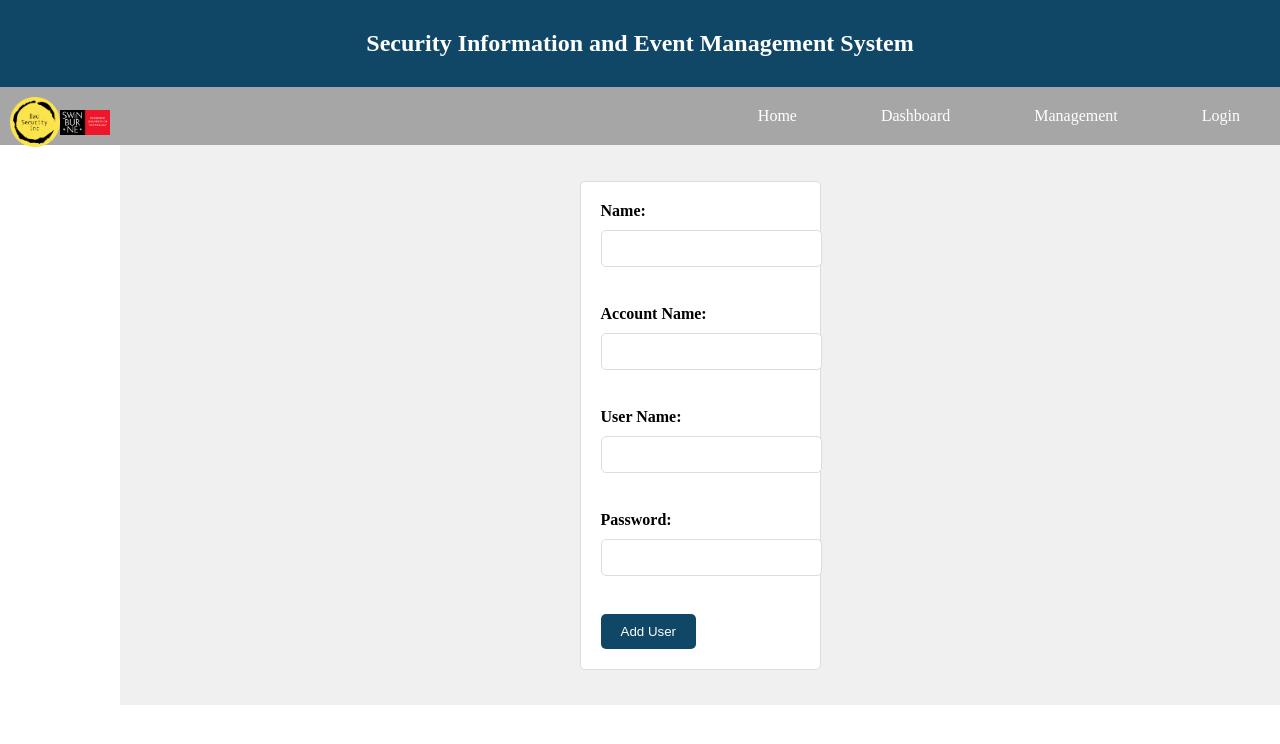
After one commit to TommyZ88/SSIEM, a Flask app: page /addUser in a window 1280 px wide. The commit adds this page. Shown: the top 744 px of the page. Run offline with Flask 2, Linux system fonts and the light colour scheme.

Commit message:
added addUser Page WIP, addUser CSS, Python Script for managment page

```diff
--- a/frontend/app.py
+++ b/frontend/app.py
@@ -1,30 +1,10 @@
-from flask import Flask, jsonify, render_template, url_for, redirect, flash, session
-from flask_wtf import FlaskForm
-from flask_bootstrap import Bootstrap
-from wtforms import StringField, PasswordField, BooleanField
-from wtforms.validators import InputRequired, Length
+from flask import Flask, jsonify, render_template
 from elasticsearch import Elasticsearch
-from flask_session import Session
-
+import plotly.express as px
 import plotly.io as pio
-
-from visualisations.alert_pie_chart import create_alert_pie_chart
-from visualisations.agent_info_table import create_agent_info_table
-from visualisations.auth_failure_bar_chart import create_auth_failure_bar_chart
-from visualisations.alerts_per_agent_line_chart import create_alerts_per_agent_line_chart
-from visualisations.bar_chart import create_bar_chart
-from visualisations.distribution_of_alert_severity_plot import create_distribution_of_alert_severity_plot
-from visualisations.event_logs_table import create_event_logs_table
-from data.login_data import authenticate_user
-
+from pandas import DataFrame
 
 app = Flask(__name__)
-app.config['SECRET_KEY'] = 'SecretKey'
-app.config['SECRET_KEY'] = 'SecretKey'
-app.config['SESSION_TYPE'] = 'filesystem'  # Use filesystem session
-app.config['SESSION_PERMANENT'] = False
-Session(app)
-Bootstrap(app)
 
 es = Elasticsearch(['elasticsearch:9200'], # ES Connection To elastic DB
                    use_ssl=True,
@@ -34,76 +14,89 @@ es = Elasticsearch(['elasticsearch:9200'], # ES Connection To elastic DB
 
 pio.renderers.default = 'browser'  # set the default renderer to browser
 
+@app.route('/') # Default Page link localhost:5000
+def hello_world():
+    return 'Hello, World!'
 
-class LoginForm(FlaskForm):
-    username = StringField('Username', validators=[InputRequired(), Length(min=4, max=15)])
-    password = StringField('Password', validators=[InputRequired(), Length(min=8, max=80)])
-    remember = BooleanField('Remember Me')
-
-#Home page
-@app.route('/home')
-def home():
-    return render_template('home.html')
-
-
-#Login Page
-@app.route('/login', methods=['GET', 'POST'])
-def login():
-    form = LoginForm()
-    if form.validate_on_submit():
-        username = form.username.data
-        password = form.password.data
-        if authenticate_user(es, username, password):
-            session['username'] = username
-            flash('Login successful.', 'success')
-            return redirect(url_for('dashboard'))
-        else:
-            flash('Invalid username or password', 'danger')
-    return render_template('login.html', form=form)
-
-
-@app.route('/test_es')
+@app.route('/test_es') # Elastic Search connection test Page
 def test_es_connection():
     try:
+        # This line will test the connection and return Elasticsearch info
         res = es.info()
         return jsonify(res)
     except Exception as e:
         return str(e)
 
-
-#Account management page
-@app.route('/management')
+@app.route('/management') #account management page /mangament
 def management():
     return render_template('management.html')
 
+@app.route('/addUser') #Adding user to accounts database /addUser
+def addUser():
+    return render_template("addUser.html")
 
 @app.route('/dashboard')
 def dashboard():
-    agent_table = create_agent_info_table(es)
-    alerts_per_agent = create_alerts_per_agent_line_chart(es)
-    alert_severity = create_alert_pie_chart(es)
-    auth_failure = create_auth_failure_bar_chart(es)
-    bar_chart_showing_hosts = create_bar_chart(es)
-    distribution_alert_severity = create_distribution_of_alert_severity_plot(es)
-    event_logs_table = create_event_logs_table(es)
-    return render_template('dashboard.html',
-                           agent_table=agent_table,
-                           alerts_per_agent=alerts_per_agent,
-                           alert_severity=alert_severity,
-                           auth_failure=auth_failure,
-                           bar_chart_showing_hosts = bar_chart_showing_hosts,
-                           distribution_alert_severity = distribution_alert_severity,
-                           event_logs_table = event_logs_table)
+    plot1 = create_alert_level_over_time_plot() # Query and create multiple plots here
+    agent_table = create_agent_info_table()  # Initiating the creation of the agent_table here
+    return render_template('dashboard.html', plot1=plot1, agent_table=agent_table)  # Render multiple templates with multiple plots
 
-#Dashboard page
+
 @app.route('/dashboard_data')
 def dashboard_data():
-    agent_table = create_agent_info_table(es)
-    alert_severity = create_alert_pie_chart(es)
-    event_logs_table = create_event_logs_table(es)
-    return jsonify(agent_table=agent_table,
-                   alert_severity=alert_severity,
-                   event_logs_table = event_logs_table)
+    plot1 = create_alert_level_over_time_plot()
+    agent_table = create_agent_info_table()
+    return jsonify(plot1=plot1.to_html(full_html=False), agent_table=agent_table)
+
+
+def create_alert_level_over_time_plot():
+    body = {
+        "size": 0,
+        "aggs": {
+            "alerts_over_time": {
+                "date_histogram": {"field": "@timestamp", "calendar_interval": "day"},
+                "aggs": {"avg_level": {"avg": {"field": "rule.level"}}}
+            }
+        }
+    }
+    res = es.search(index="wazuh-alerts-*", body=body)
+    buckets = res['aggregations']['alerts_over_time']['buckets']
+
+    dates = [bucket['key_as_string'] for bucket in buckets]
+    levels = [bucket['avg_level']['value'] for bucket in buckets]
+
+    fig = px.line(x=dates, y=levels, labels={'x': 'Date', 'y': 'Average Alert Level'})
+    fig.update_layout(title='Alert Level Over Time')
+    fig.update_xaxes(tick0=dates[0] if dates else "2023-09-01", dtick="86400000")  # 86400000 milliseconds per day
+
+    return fig.to_html(full_html=False)
+
+
+def create_agent_info_table():
+    body = {"size": 1000}  # adjust the size according to your needs
+    res = es.search(index="wazuh-monitoring-*", body=body)
+    agents = res['hits']['hits']
+    seen_agent_ids = set()  # Keep track of seen agent IDs
+
+    table_data = []
+    for agent in agents:
+        source = agent["_source"]
+        agent_id = source.get("id", "")
+
+        if agent_id in seen_agent_ids:
+            continue
+
+        name = source.get("name", "")
+        ip = source.get("ip", "")
+        status = source.get("status", "")
+
+        table_data.append([agent_id, name, ip, status])
+        seen_agent_ids.add(agent_id)  # Mark this agent ID as seen
+
+    df = DataFrame(table_data, columns=["Agent ID", "Name", "IP", "Status"])
+    return df.to_html(index=False, classes='table table-striped')
+
+
 
 if __name__ == '__main__':
     app.run(host="0.0.0.0", port=int(5000), debug=True)
--- /dev/null
+++ b/frontend/data/accounts_table.py
@@ -0,0 +1 @@
+from elasticsearh import Elasticsearch
--- /dev/null
+++ b/frontend/static/styles/addUser.css
@@ -0,0 +1,127 @@
+/* Reset some default styles */
+body, ul, li {
+    margin: 0;
+    padding: 0;
+    list-style: none;
+ }
+
+ /* Style the header (navigation bar) */
+ header {
+   background-color: #a6a6a6;
+   color: #fff;
+   padding: 10px 0;
+ }
+
+.SIEM {
+    background-color: #104766;
+    color: #fff;
+    text-align: center;
+    padding: 10px 0;
+}
+.SIEM h2 {
+    margin: 0;
+    padding: 20px;
+}
+
+.siem-heading {
+    color: #104766;
+    text-align: center;
+}
+.siem-heading {
+    margin: 0;
+}
+
+ .navbar-logo {
+   float: left;
+   padding: 10px;
+   display: flex;
+   justify-content: center;
+   align-items: center;
+ }
+
+ .navbar-logo img {
+   width: 50px; /* width of the logo */
+   height: auto; /* aspect ratio */
+ }
+
+ nav ul {
+   text-align: right;
+ }
+
+ nav li {
+   display: inline;
+   margin: 0 20px;
+ }
+
+ nav a {
+   text-decoration: none;
+   color: #000;
+ }
+
+ /* Style the navigation links as buttons */
+ nav a {
+   display: inline-block;
+   padding: 10px 20px;
+   background-color: #a6a6a6; /* Button background color */
+   color: #fff; /* Button text color */
+   border: none;
+   border-radius: 5px;
+   cursor: pointer;
+ }
+
+ nav a:hover {
+   background-color: #104766; /* Button background color on hover */
+   color: #fff;
+ }
+
+ /* Add a class to style the active link */
+ nav a.active {
+   background-color: #104766;
+ }
+
+ /* Center the form between the navbar and page */
+ #user-form {
+   display: flex;
+   justify-content: center;
+   align-items: center;
+   height: 70vh; /* Adjust the height as needed */
+   background-color: #f0f0f0; /* Grey background color */
+ }
+
+ /* Style the form container */
+ form {
+   background-color: #fff; /* White background color for the form container */
+   padding: 20px;
+   border: 1px solid #ddd; /* Border around the form container */
+   border-radius: 5px;
+ }
+
+ /* Style labels and input fields */
+ label {
+   display: block;
+   margin-bottom: 10px;
+   font-weight: bold;
+ }
+
+ input[type="text"],
+ input[type="password"] {
+   width: 100%;
+   padding: 10px;
+   margin-bottom: 20px;
+   border: 1px solid #ddd;
+   border-radius: 5px;
+ }
+
+ /* Style the button */
+ button {
+   background-color: #104766; /* Button background color */
+   color: #fff; /* Button text color */
+   border: none;
+   border-radius: 5px;
+   padding: 10px 20px;
+   cursor: pointer;
+ }
+
+ button:hover {
+   background-color: #00344e; /* Button background color on hover */
+ }
--- /dev/null
+++ b/frontend/templates/addUser.html
@@ -0,0 +1,50 @@
+<!DOCTYPE html>
+
+<html>
+    <head>
+        <title>Add User Page</title>
+        <meta charset="UTF-8"/>
+        <link rel="stylesheet" type="text/css" href="../static/styles/addUser.css">
+    </head>
+
+    <div class="SIEM" id="SIEM-test">
+        <h2>Security Information and Event Management System</h2>
+    </div>
+    <div class="navbar">
+        <div class="navbar-logo">
+            <img src="../static/images/bad_security.png" alt="Bad Security Inc Logo">
+            <img src="../static/images/swinburne_logo.png" alt="Swinburne Logo">
+        </div>
+
+        <header>
+            <nav>
+                <ul>
+                    <li><a href="home">Home</a></li>
+                    <li><a href="dashboard">Dashboard</a></li>
+                    <li><a href="management">Management</a></li>
+                    <li><a href="login">Login</a></li>
+                </ul>
+            </nav>
+        </header>
+    </div>
+
+    <body>
+        <div id="user-form">
+            <form>
+                <label for="name">Name:</label>
+                <input type="text" id="name" name="name"><br><br>
+
+                <label for="account-name">Account Name:</label>
+                <input type="text" id="account-name" name="account-name"><br><br>
+
+                <label for="user-name">User Name:</label>
+                <input type="text" id="user-name" name="user-name"><br><br>
+
+                <label for="password">Password:</label>
+                <input type="text" id="password" name="password"><br><br>
+
+                <button type="submit" id="addUserButton">Add User</button>
+            </form>
+        </div>
+    </body>
+</html>
--- a/frontend/templates/management.html
+++ b/frontend/templates/management.html
@@ -12,8 +12,8 @@
     </div>
     <div class="navbar">
         <div class="navbar-logo">
-            <img src="../static/styles/bad_security.png" alt="Bad Security Inc Logo">
-            <img src="../static/styles/swinburne_logo.png" alt="Swinburne Logo">
+            <img src="../static/images/bad_security.png" alt="Bad Security Inc Logo">
+            <img src="../static/images/swinburne_logo.png" alt="Swinburne Logo">
         </div>
 
         <header>
@@ -44,7 +44,7 @@
                 </tbody>
             </table>
 
-            <button id="addUser">Add User</button>
+            <button id="addUser"><a href="/addUser">Add User</a></button>
             <button id="deleteUser">Remove User</button>
         </div>
     </body>
```
Also changed, not shown: frontend/static/scripts/management.js (added, +8 -0 lines), 2 other files.
